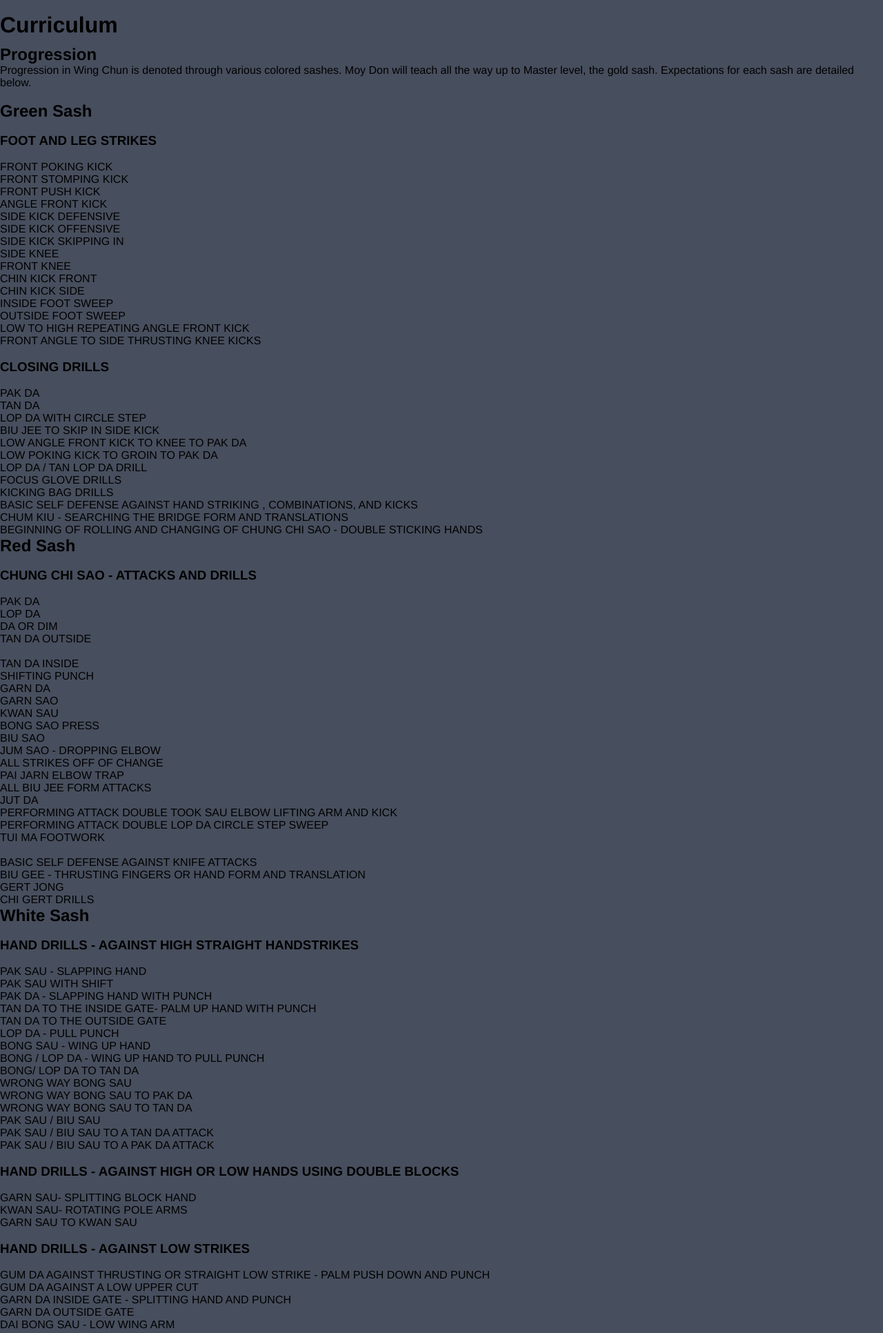
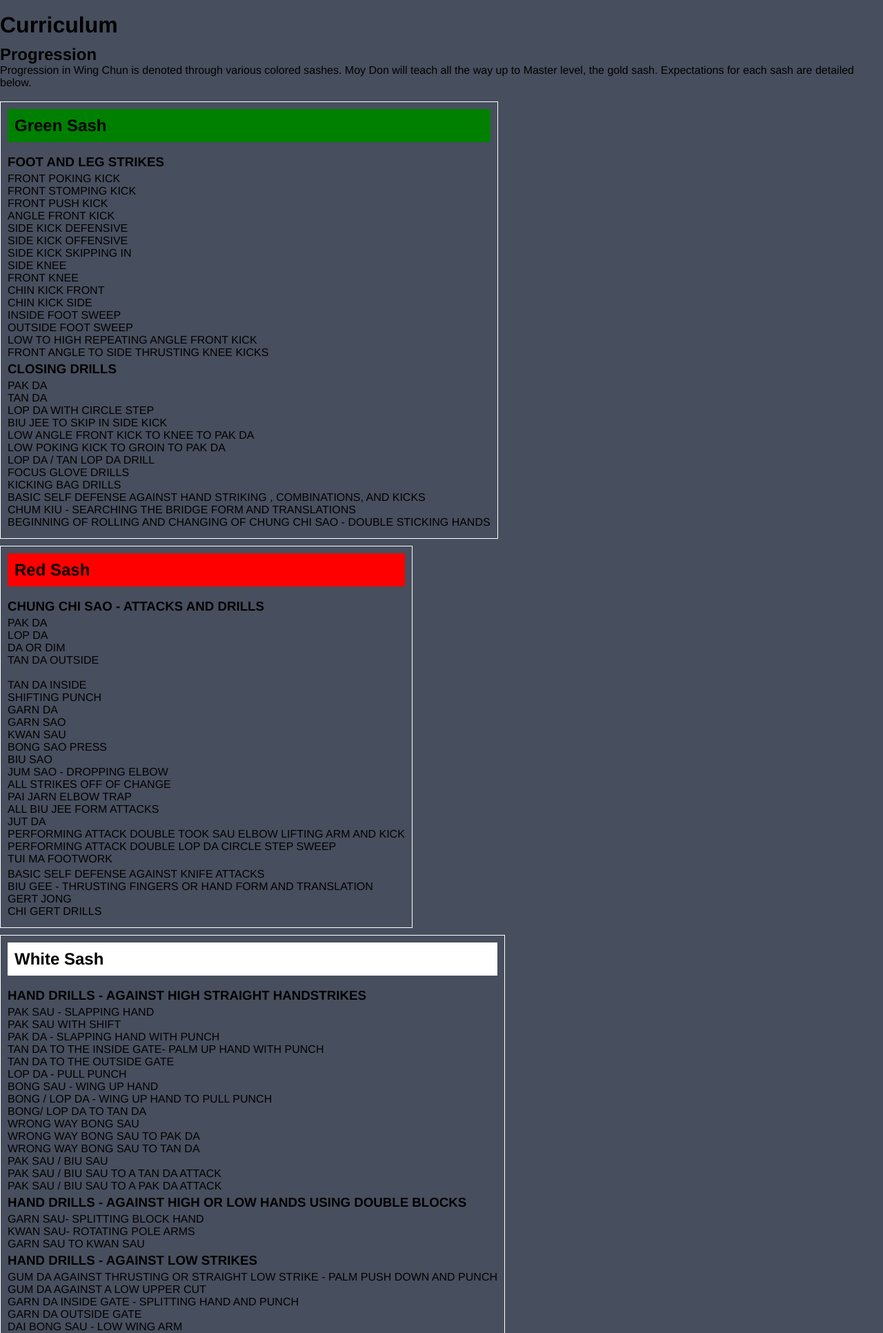
Before and after one commit to jmessare46/webandmobilegroupproj, a PHP site: page /curriculum.php in a window 1280 px wide. Shown: the part 48-1980 px from the top of the page at 69% size. Run offline with PHP 8.4, Linux system fonts and the light colour scheme.

Commit message:
Added curriculum css
Curriculum css

```diff
--- a/assets/css/stylesheet.css
+++ b/assets/css/stylesheet.css
@@ -164,6 +164,58 @@ text-shadow: 2px 2px #FF0000;
  /*
   * Styles the curriculum page.
   */
+
+.sash{
+	padding: 10px;
+	border: 1px solid white;
+	margin-bottom: 10px;
+	overflow: hidden;
+	display: inline-block;
+	clear: both;
+	float: left;
+}
+
+.subLearn{
+	overflow: hidden;
+	display: inline-block;
+	clear: both;
+}
+
+.sashExpectations{
+	overflow: hidden;
+	display: inline-block;
+	clear: both;
+}
+#greenStripe{
+	padding: 10px;
+	background-color: green;
+}
+
+#redStripe{
+	padding: 10px;
+	background-color: red;
+}
+
+#whiteStripe{
+	padding: 10px;
+	background-color: white;
+}
+
+#brownStripe{
+	padding: 10px;
+	background-color: brown;
+}
+
+#blackStripe{
+	padding: 10px;
+	background-color: black;
+	color: white;
+}
+
+#goldStripe{
+	padding: 10px;
+	background-color: gold;
+}
 
 
  /*
```
